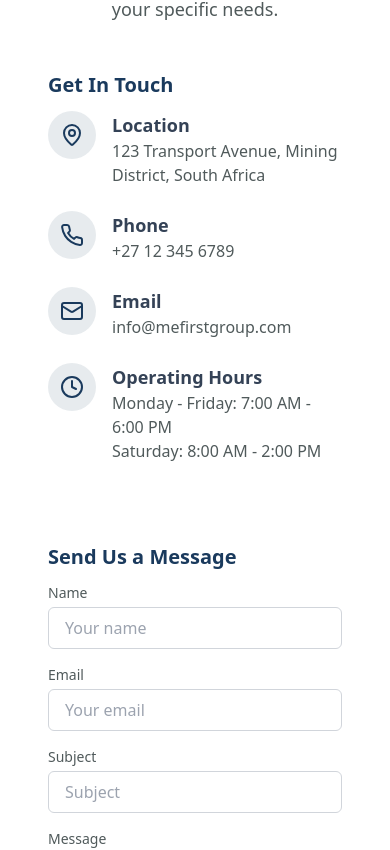
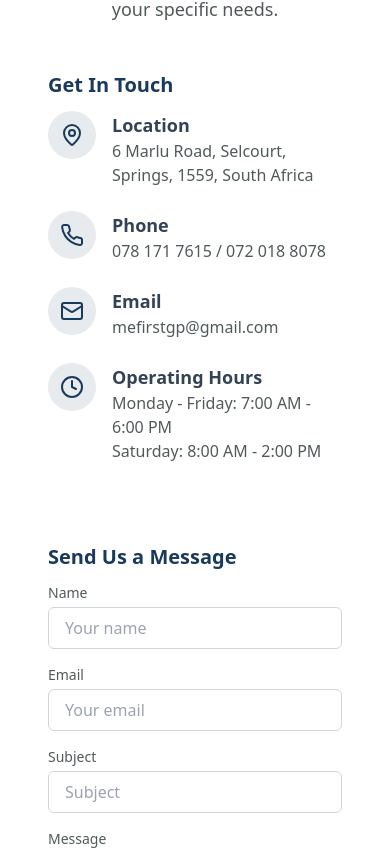
Before and after one commit to mukhethwam/me-first-group, a React (Vite) app: page / in a window 390 px wide. Shown: the part 6458-7308 px from the top of the page. Built offline with nearby package versions, Linux system fonts and the light colour scheme.

Commit message:
Update contact information
Update the location, phone number, and email address in the ContactSection component.

```diff
--- a/src/components/ContactSection.tsx
+++ b/src/components/ContactSection.tsx
@@ -1,4 +1,3 @@
-
 import React from "react";
 import { MapPin, Phone, Mail, Clock } from "lucide-react";
 
@@ -23,7 +22,7 @@ const ContactSection = () => {
                 </div>
                 <div>
                   <h4 className="font-semibold text-lg">Location</h4>
-                  <p className="text-transport-gray">123 Transport Avenue, Mining District, South Africa</p>
+                  <p className="text-transport-gray">6 Marlu Road, Selcourt, Springs, 1559, South Africa</p>
                 </div>
               </div>
 
@@ -33,7 +32,7 @@ const ContactSection = () => {
                 </div>
                 <div>
                   <h4 className="font-semibold text-lg">Phone</h4>
-                  <p className="text-transport-gray">+27 12 345 6789</p>
+                  <p className="text-transport-gray">078 171 7615 / 072 018 8078</p>
                 </div>
               </div>
 
@@ -43,7 +42,7 @@ const ContactSection = () => {
                 </div>
                 <div>
                   <h4 className="font-semibold text-lg">Email</h4>
-                  <p className="text-transport-gray">info@mefirstgroup.com</p>
+                  <p className="text-transport-gray">mefirstgp@gmail.com</p>
                 </div>
               </div>
 
--- a/src/components/Footer.tsx
+++ b/src/components/Footer.tsx
@@ -1,4 +1,3 @@
-
 import React from "react";
 import { Link } from "react-router-dom";
 import { Facebook, Twitter, Instagram, Linkedin } from "lucide-react";
@@ -71,10 +70,10 @@ const Footer = () => {
           <div>
             <h4 className="text-xl font-semibold mb-4">Contact Info</h4>
             <address className="not-italic">
-              <p className="mb-2">123 Transport Avenue</p>
-              <p className="mb-2">Mining District, South Africa</p>
-              <p className="mb-2">Phone: +27 12 345 6789</p>
-              <p>Email: info@mefirstgroup.com</p>
+              <p className="mb-2">6 Marlu Road, Selcourt</p>
+              <p className="mb-2">Springs, 1559, South Africa</p>
+              <p className="mb-2">Phone: 078 171 7615 / 072 018 8078</p>
+              <p>Email: mefirstgp@gmail.com</p>
             </address>
           </div>
         </div>
```
